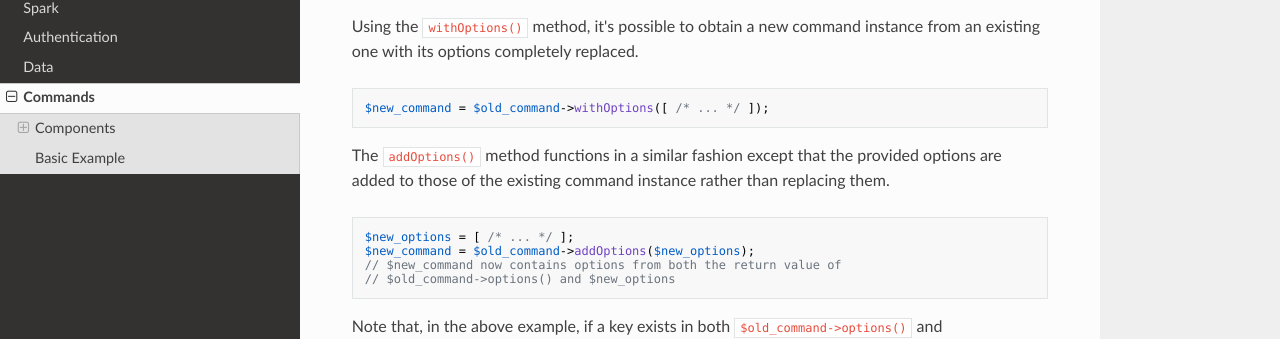
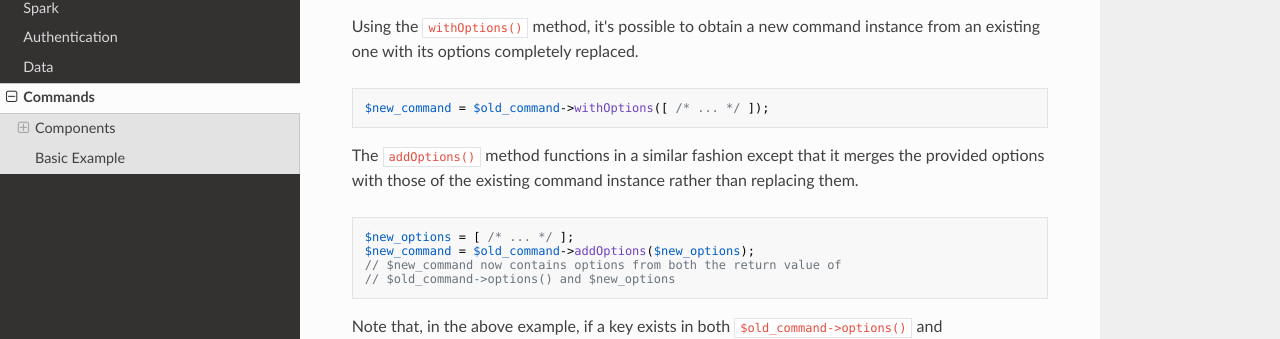
Before and after one commit to equip/framework, an MkDocs documentation site: the page built from docs/commands.md, in a window 1280 px wide and 900 px high, scrolled down 512 px. Shown: the part 112-451 px from the top of the window. Built offline with MkDocs 1.6.1, drawn with Linux system fonts in a browser that asks for light colours; nearby versions of some CDN libraries; old or Windows-style settings are respelled for this version of MkDocs.

Commit message:
Reword explanation of addOptions() command method

````diff
--- a/docs/commands.md
+++ b/docs/commands.md
@@ -24,7 +24,7 @@ Using the `withOptions()` method, it's possible to obtain a new command instance
 $new_command = $old_command->withOptions([ /* ... */ ]);
 ```
 
-The `addOptions()` method functions in a similar fashion except that the provided options are added to those of the existing command instance rather than replacing them.
+The `addOptions()` method functions in a similar fashion except that it merges the provided options with those of the existing command instance rather than replacing them.
 
 ```php
 $new_options = [ /* ... */ ];
````
